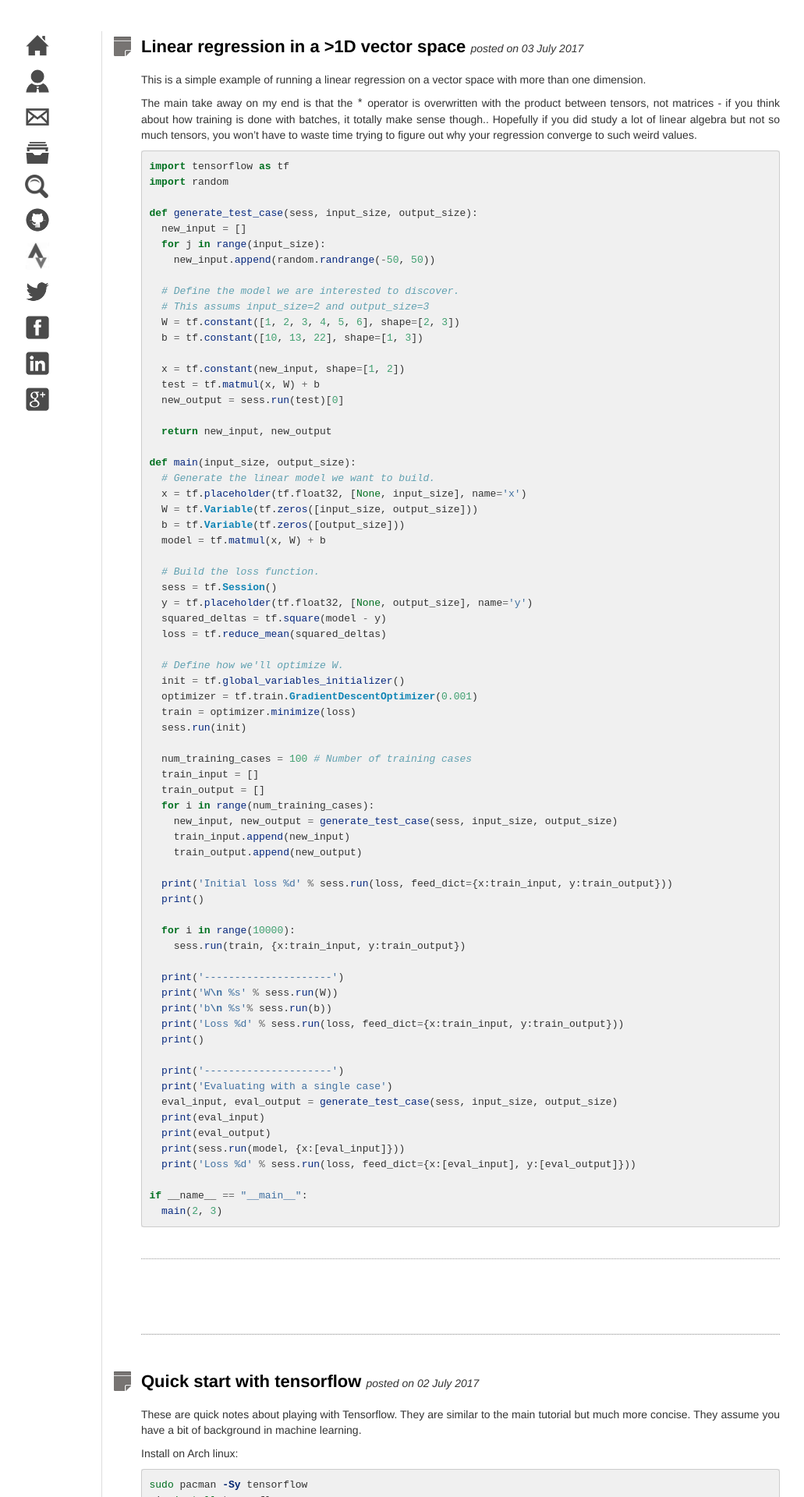
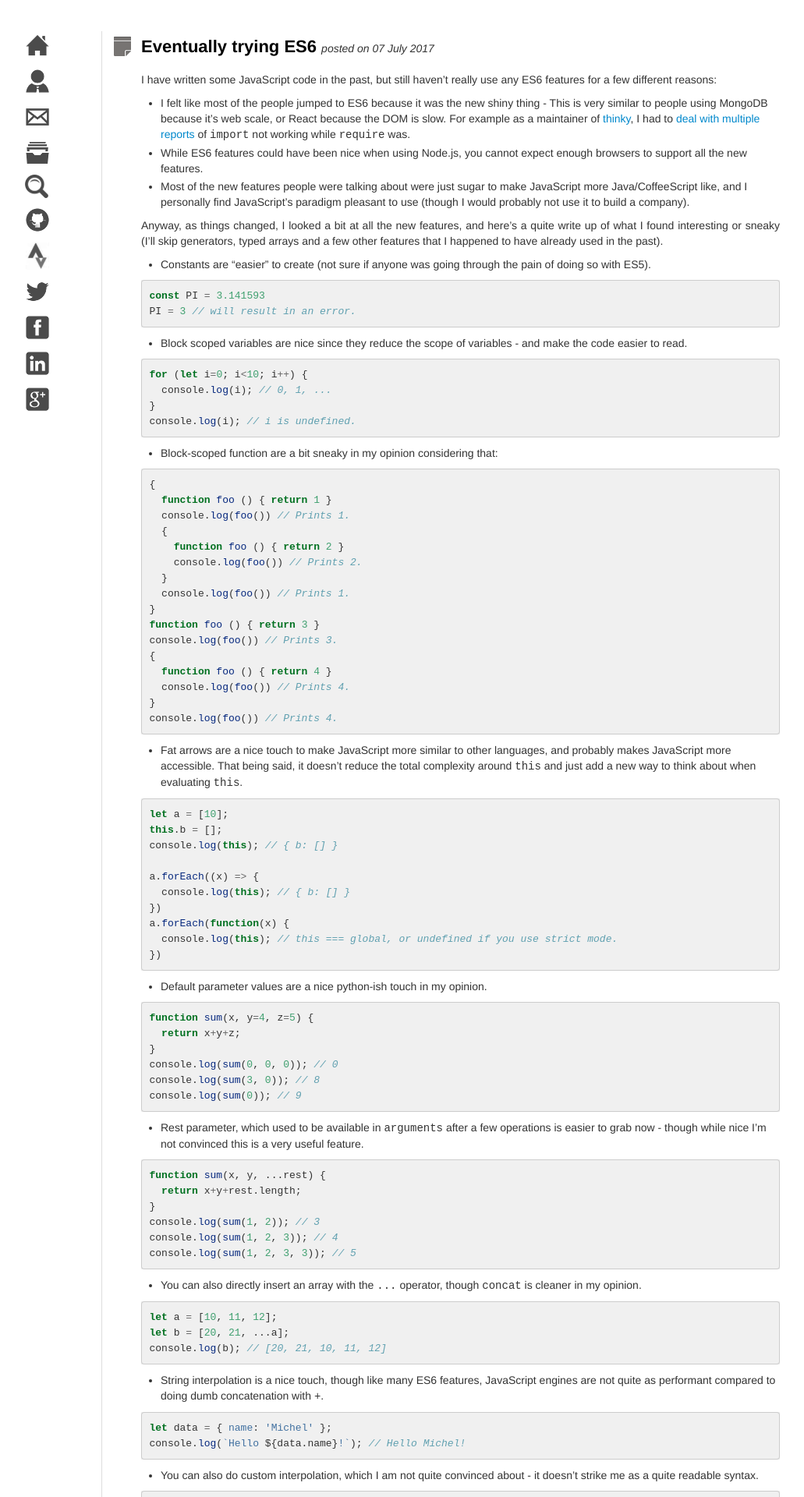
Before and after one commit to neumino/blog, a Jekyll site: the page built from index.md, in a window 1280 px wide. Shown: the top 1920 px of the page at 78% size, without its empty margins (125-1156 px from the left). Built offline with Jekyll 4.4.1, drawn with Linux system fonts in a browser that asks for light colours; some of the changed text lies outside the part shown.

Commit message:
Add quick draft about es6

````diff
--- /dev/null
+++ b/_posts/2017-07-07-eventually-trying-es6.md
@@ -0,0 +1,261 @@
+---
+layout: post
+category : Geek
+tags : [tensorflow, python, quickstart]
+title: Eventually trying ES6
+---
+{% include JB/setup %}
+
+I have written some JavaScript code in the past, but still haven't
+really use any ES6 features for a few different reasons:
+
+- I felt like most of the people jumped to ES6 because it was the new shiny
+thing - This is very similar to people using MongoDB because it's web scale, or
+React because the DOM is slow. For example as a maintainer of
+[thinky](https://github.com/neumino/thinky), I had to
+[deal](https://github.com/neumino/thinky/issues/399)
+[with](https://github.com/neumino/thinky/issues/351)
+[multiple](https://github.com/neumino/thinky/issues/351)
+[reports](https://github.com/neumino/thinky/issues/598) of `import` not working while `require` was.
+- While ES6 features could have been nice when using Node.js, you cannot expect
+enough browsers to support all the new features.
+- Most of the new features people were talking about were just sugar to make
+JavaScript more Java/CoffeeScript like, and I personally find JavaScript's
+paradigm pleasant to use (though I would probably not use it to build a company).
+
+Anyway, as things changed, I looked a bit at all the new features, and here's a
+quite write up of what I found interesting or sneaky (I'll skip generators,
+typed arrays and a few other features that I happened to have already used in
+the past).
+
+* Constants are "easier" to create (not sure if anyone was going through the
+pain of doing so with ES5).
+
+```js
+const PI = 3.141593
+PI = 3 // will result in an error.
+```
+
+* Block scoped variables are nice since they reduce the scope of variables - and
+make the code easier to read.
+
+```js
+for (let i=0; i<10; i++) {
+  console.log(i); // 0, 1, ...
+}
+console.log(i); // i is undefined.
+```
+
+* Block-scoped function are a bit sneaky in my opinion considering that:
+
+```js
+{
+  function foo () { return 1 }
+  console.log(foo()) // Prints 1.
+  {
+    function foo () { return 2 }
+    console.log(foo()) // Prints 2.
+  }
+  console.log(foo()) // Prints 1.
+}
+function foo () { return 3 }
+console.log(foo()) // Prints 3.
+{
+  function foo () { return 4 }
+  console.log(foo()) // Prints 4.
+}
+console.log(foo()) // Prints 4.
+```
+
+* Fat arrows are a nice touch to make JavaScript more similar to other languages,
+and probably makes JavaScript more accessible. That being said, it doesn't
+reduce the total complexity around `this` and just add a new way to think about
+when evaluating `this`.
+
+```js
+let a = [10];
+this.b = [];
+console.log(this); // { b: [] }
+
+a.forEach((x) => {
+  console.log(this); // { b: [] }
+})
+a.forEach(function(x) {
+  console.log(this); // this === global, or undefined if you use strict mode.
+})
+```
+
+* Default parameter values are a nice python-ish touch in my opinion.
+
+```js
+function sum(x, y=4, z=5) {
+  return x+y+z;
+}
+console.log(sum(0, 0, 0)); // 0
+console.log(sum(3, 0)); // 8
+console.log(sum(0)); // 9
+```
+
+* Rest parameter, which used to be available in `arguments` after a few
+operations is easier to grab now - though while nice I'm not convinced this is
+a very useful feature.
+
+```js
+function sum(x, y, ...rest) {
+  return x+y+rest.length;
+}
+console.log(sum(1, 2)); // 3
+console.log(sum(1, 2, 3)); // 4
+console.log(sum(1, 2, 3, 3)); // 5
+```
+
+* You can also directly insert an array with the `...` operator, though
+`concat` is cleaner in my opinion.
+
+```js
+let a = [10, 11, 12];
+let b = [20, 21, ...a];
+console.log(b); // [20, 21, 10, 11, 12]
+```
+
+* String interpolation is a nice touch, though like many ES6 features,
+JavaScript engines are not quite as performant compared to doing dumb
+concatenation with `+`.
+
+```js
+let data = { name: 'Michel' };
+console.log(`Hello ${data.name}!`); // Hello Michel!
+```
+
+* You can also do custom interpolation, which I am not quite convinced about -
+it doesn't strike me as a quite readable syntax.
+
+```js
+let data = { name: 'Michel' };
+console.log(`Hello ${data.name}!`); // Hello Michel!
+print`Hello ${data.name}!`; // Hello Michel!
+```
+
+* Sticky regex - these are definitively nice and should prevent some string
+manipulation.
+
+```js
+let str = 'foo1foo2';
+let pattern = /foo(\d+)/y; // Note the /y at the end.
+let result = pattern.exec(str);
+console.log(result[0]); // foo1
+console.log(pattern.lastIndex); // 4
+
+result = pattern.exec(str);
+console.log(result[0]); // foo2
+console.log(pattern.lastIndex); // 8
+```
+
+* Property shorthand for object declaration seems fairly useful and unreadable
+in my opinion.
+
+```js
+let x = 1;
+let y = 2;
+let a = {x, y}
+console.log(a); // { x: 1, y: 2}
+```
+
+* Directly declare function as object property. This seems to just add more
+confusion to a language that has already a lot of pitfalls.
+
+```js
+let a = {
+  x() { return 2 }
+}
+console.log(a.x()); // 2
+```
+
+* Dynamically computing the name of a property is the only reasonable change I
+could find in how we can declare object properties now.
+
+```js
+let a = {
+  x: 1,
+  ['foo' + 'bar']: 2
+};
+console.log(a); // { x: 1, foobar: 2}
+```
+
+* You can directly assign portion of an array to variables (similar to Python):
+
+```js
+let list = [1, 2, 3, 4, 5];
+let [a, , b, ...c] = list;
+console.log(a); // 1
+console.log(b); // 3
+console.log(c); // [4, 5]
+```
+
+* Same with objects - though you can also do deep/partial matching, which is a
+horrible syntax in my opinion.
+
+```js
+let a = {foo: 1, bar: 2}
+let {foo, bar, buzz} = a;
+console.log(foo); // 1
+console.log(bar); // 2
+console.log(buzz); // undefined
+```
+
+* New way to define "classes" and extend them, which makes JavaScript more
+similar to other OOP languages like Java.
+
+```js
+class Foo {
+  constructor(id) {
+    this.id = id
+  }
+  print() {
+    return `This is ${this.id}`
+  }
+  static default() {
+    return new Foo(0);
+  }
+}
+
+class Bar {
+  constructor(id, bar_value) {
+    super(id);
+    this.bar = bar_value;
+  }
+}
+```
+
+While talking about classes, you also have getter/setter, which in my opinion
+makes things more ambiguous.
+
+* `Map` and `Set` which allow you to clearly define your data structure
+instead of using a plain dictionary.
+
+```js
+let s = new Set();
+s.add('foo').add('bar').add('foo');
+console.log(s.size); // 2
+console.log(s.has('foo')); // true
+for (let key of s.values()) {
+  console.log(key); // foo, bar
+}
+```
+
+* There is one last interesting feature around internationalization with
+`Intl.Collator` that seems to reorder unicode characters in different ways
+according to your local. While this is quite interesting, I can imagine a
+plethora of issues coming up from having different ordering according to the
+user's locale.
+
+```js
+var list = [ "ä", "a", "z" ]
+var l10nFR = new Intl.Collator("fr")
+var l10nSV = new Intl.Collator("sv")
+console.log(list.sort(l10nFR.compare)) // [ "a", "ä", "z" ]
+console.log(list.sort(l10nSV.compare)) // [ "a", "z", "ä" ]
+```
+
+I think this is it for the new ES6 features that I never really looked into.
+After quite some time, I eventually got poke a bit more around ES6.
--- a/assets/themes/justonepixel/css/friendly.css
+++ b/assets/themes/justonepixel/css/friendly.css
@@ -1,7 +1,7 @@
 .highlight .hll { background-color: #ffffcc }
 .highlight  { background: #f0f0f0; }
 .highlight .c { color: #60a0b0; font-style: italic } /* Comment */
-.highlight .err { border: 1px solid #FF0000 } /* Error */
+.highlight .err { border-bottom: 1px solid #FF0000 } /* Error */
 .highlight .k { color: #007020; font-weight: bold } /* Keyword */
 .highlight .o { color: #666666 } /* Operator */
 .highlight .ch { color: #60a0b0; font-style: italic } /* Comment.Hashbang */
````
